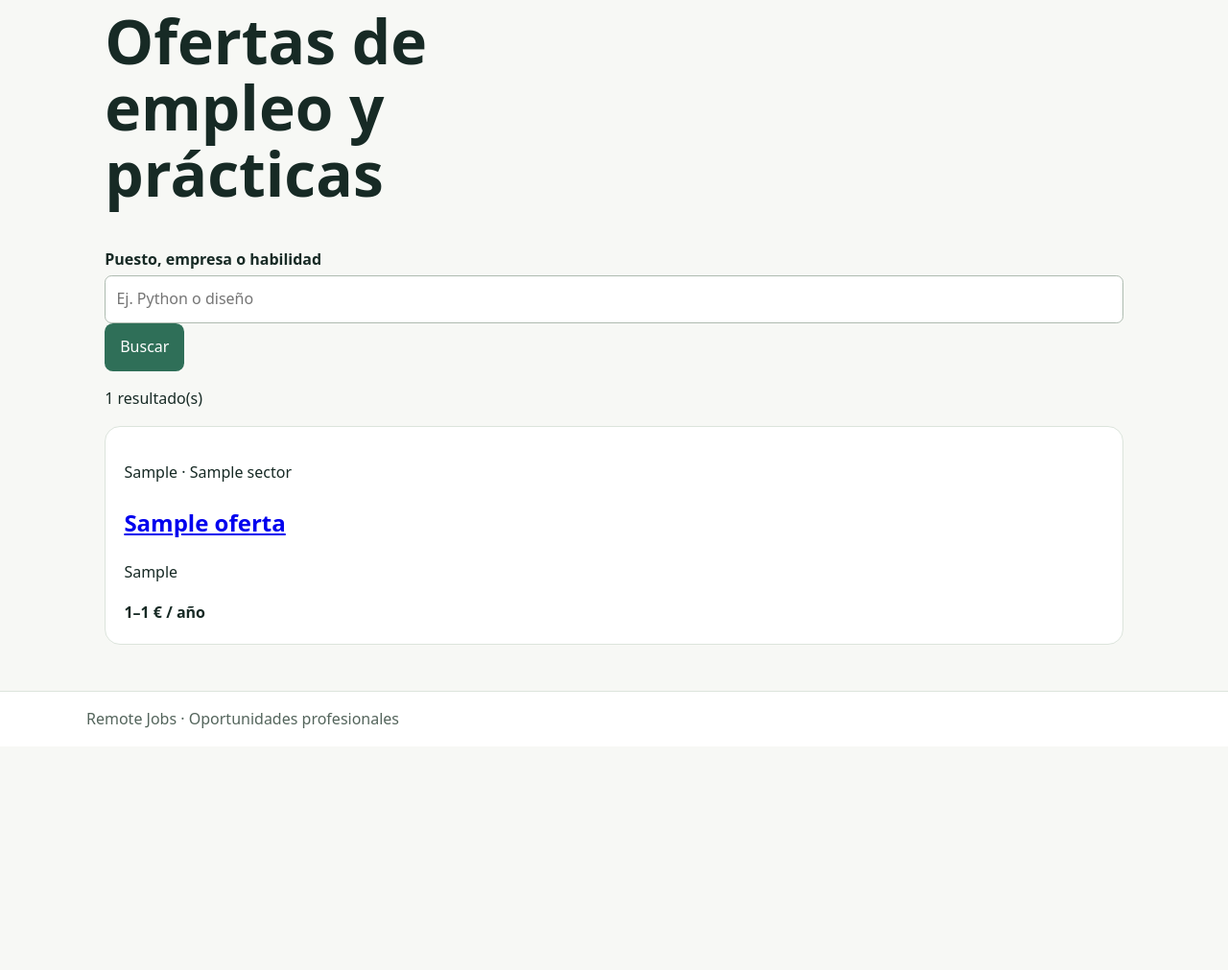
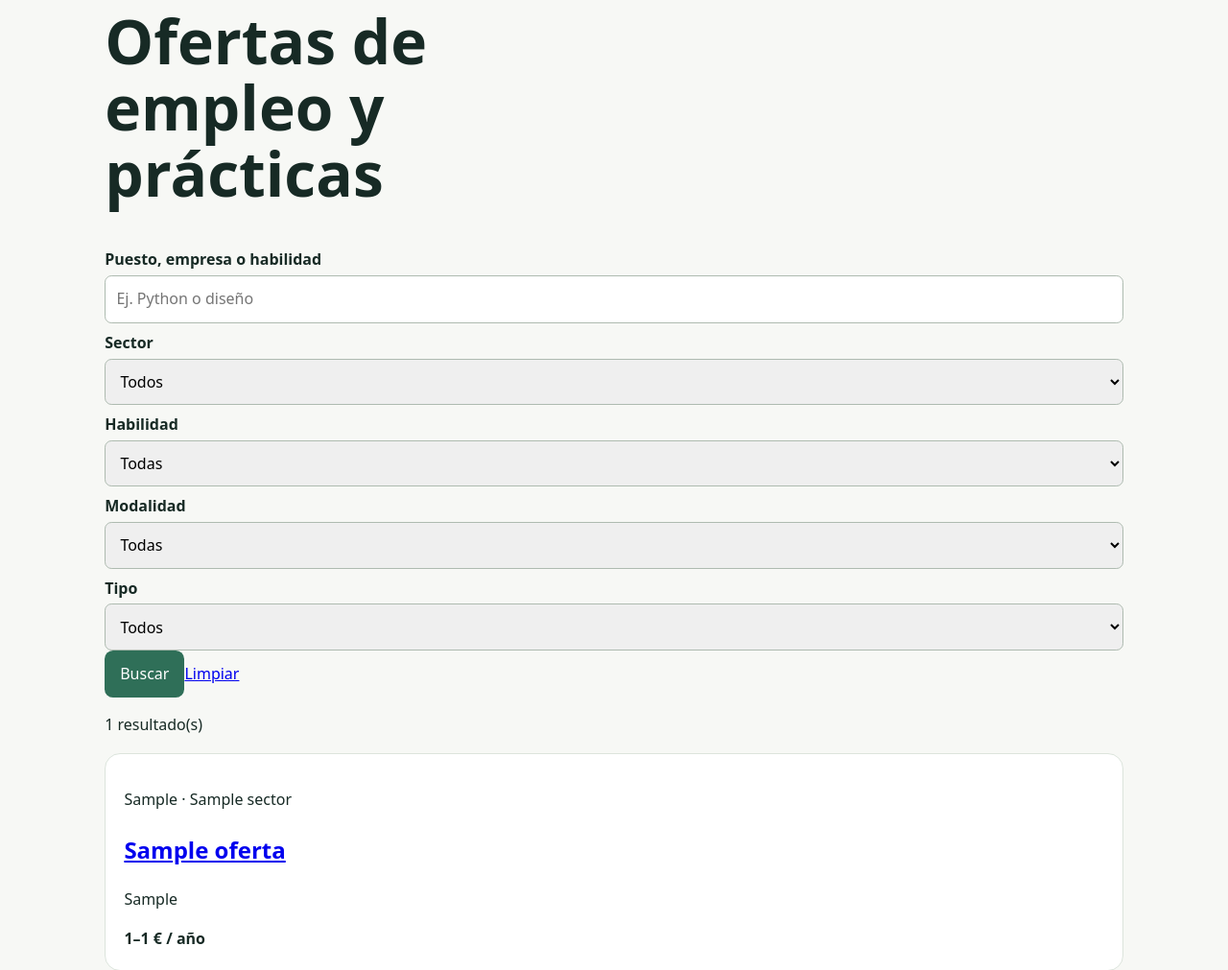
Before and after one commit to aritzgsc/Remote_Jobs_IW, a Django app: page /ofertas/ in a window 1280 px wide. Shown: the part 149-1160 px from the top of the page at 96% size. Before the commit the page ends 908 px from the top, so only its background shows below. Run offline with Django 5.2, Linux system fonts and the light colour scheme; tables that the repository leaves empty hold one stand-in row (values such as "Sample post").

Commit message:
Incorporados filtros combinables de diferentes tipos para ofertas
Se han incorporado varios filtros combinables entre ellos para la búsqueda de ofertas, el diseño de estas páginas es provisional y será mejorado en un futuro próximo.

```diff
--- a/App_Remote_Jobs/templates/App_Remote_Jobs/ofertas/lista.html
+++ b/App_Remote_Jobs/templates/App_Remote_Jobs/ofertas/lista.html
@@ -11,10 +11,32 @@
             <option value="{{ empresa }}">{{ titulo }}</option>
             {% endfor %}
         </datalist>
-        <button type="submit">Buscar</button>
-        {% if q %}
-        <a href="{% url 'jobs:oferta_list' %}">Limpiar</a>
-        {% endif %}
+        <label for="sector">Sector</label>
+        <select id="sector" name="sector">
+            <option value="">Todos</option>
+            {% for item in sectores %}
+            <option value="{{ item.slug }}" {% if sector_seleccionado == item.slug %} selected{% endif %}>{{ item.nombre }}</option>
+            {% endfor %}
+        </select>
+        <label for="habilidad">Habilidad</label>
+        <select id="habilidad" name="habilidad">
+            <option value="">Todas</option>
+            {% for item in habilidades %}
+            <option value="{{ item.slug }}" {% if habilidad_seleccionada == item.slug %} selected{% endif %}>{{ item.nombre }}</option>
+            {% endfor %}
+        </select>
+        <label for="modalidad">Modalidad</label><select id="modalidad" name="modalidad">
+            <option value="">Todas</option>
+            <option value="remoto" {% if modalidad_seleccionada == "remoto" %} selected{% endif %}>Remoto</option>
+            <option value="hibrido" {% if modalidad_seleccionada == "hibrido" %} selected{% endif %}>Híbrido</option>
+        </select>
+        <label for="tipo">Tipo</label>
+        <select id="tipo" name="tipo">
+            <option value="">Todos</option>
+            <option value="junior" {% if tipo_seleccionado == "junior" %} selected{% endif %}>Junior</option>
+            <option value="practicas" {% if tipo_seleccionado == "practicas" %} selected{% endif %}>Prácticas</option>
+        </select>
+        <button type="submit">Buscar</button><a href="{% url 'jobs:oferta_list' %}">Limpiar</a>
     </form>
     <p>{{ ofertas|length }} resultado(s)</p>
     <div class="job-grid">
@@ -23,8 +45,8 @@
             <p>{{ oferta.empresa }} · {{ oferta.sector.nombre }}</p>
             <h2><a href="{{ oferta.get_absolute_url }}">{{ oferta.titulo }}</a></h2>
             <p>{{ oferta.resumen }}</p><strong>{{ oferta.etiqueta_salario }}</strong>
-        </article>{% empty %}
-        <p>No hay ofertas que coincidan con la búsqueda.</p>
+        </article>
+        {% empty %}<p>No hay ofertas que coincidan con los filtros.</p>
         {% endfor %}
     </div>
 {% endblock %}
--- a/App_Remote_Jobs/views.py
+++ b/App_Remote_Jobs/views.py
@@ -15,9 +15,21 @@ def inicio(request):
 def lista_ofertas(request):
     q = request.GET.get("q", "").strip()[:120]
     ofertas = ofertas_publicadas()
+    sector = request.GET.get("sector", "").strip()
+    habilidad = request.GET.get("habilidad", "").strip()
+    modalidad = request.GET.get("modalidad", "").strip()
+    tipo = request.GET.get("tipo", "").strip()
     if q:
         ofertas = ofertas.filter(Q(titulo__icontains=q) | Q(empresa__icontains=q) | Q(resumen__icontains=q) | Q(descripcion__icontains=q) | Q(requisitos__icontains=q) | Q(sector__nombre__icontains=q) | Q(habilidades__nombre__icontains=q)).distinct()
-    return render(request, "App_Remote_Jobs/ofertas/lista.html", {"ofertas": ofertas, "q": q, "sugerencias_busqueda": sugerencias_busqueda()})
+    if sector and Sector.objects.filter(slug=sector).exists(): ofertas = ofertas.filter(sector__slug=sector)
+    else: sector = ""
+    if habilidad and Habilidad.objects.filter(slug=habilidad).exists(): ofertas = ofertas.filter(habilidades__slug=habilidad)
+    else: habilidad = ""
+    if modalidad in Oferta.Modalidad.values: ofertas = ofertas.filter(modalidad=modalidad)
+    else: modalidad = ""
+    if tipo in Oferta.TipoEmpleo.values: ofertas = ofertas.filter(tipo_empleo=tipo)
+    else: tipo = ""
+    return render(request, "App_Remote_Jobs/ofertas/lista.html", {"ofertas": ofertas, "q": q, "sector_seleccionado": sector, "habilidad_seleccionada": habilidad, "modalidad_seleccionada": modalidad, "tipo_seleccionado": tipo, "sectores": Sector.objects.all(), "habilidades": Habilidad.objects.all(), "sugerencias_busqueda": sugerencias_busqueda()})
 
 def detalle_oferta(request, slug):
     oferta = get_object_or_404(ofertas_publicadas(), slug=slug)
```
Also changed, not shown: README.md.
